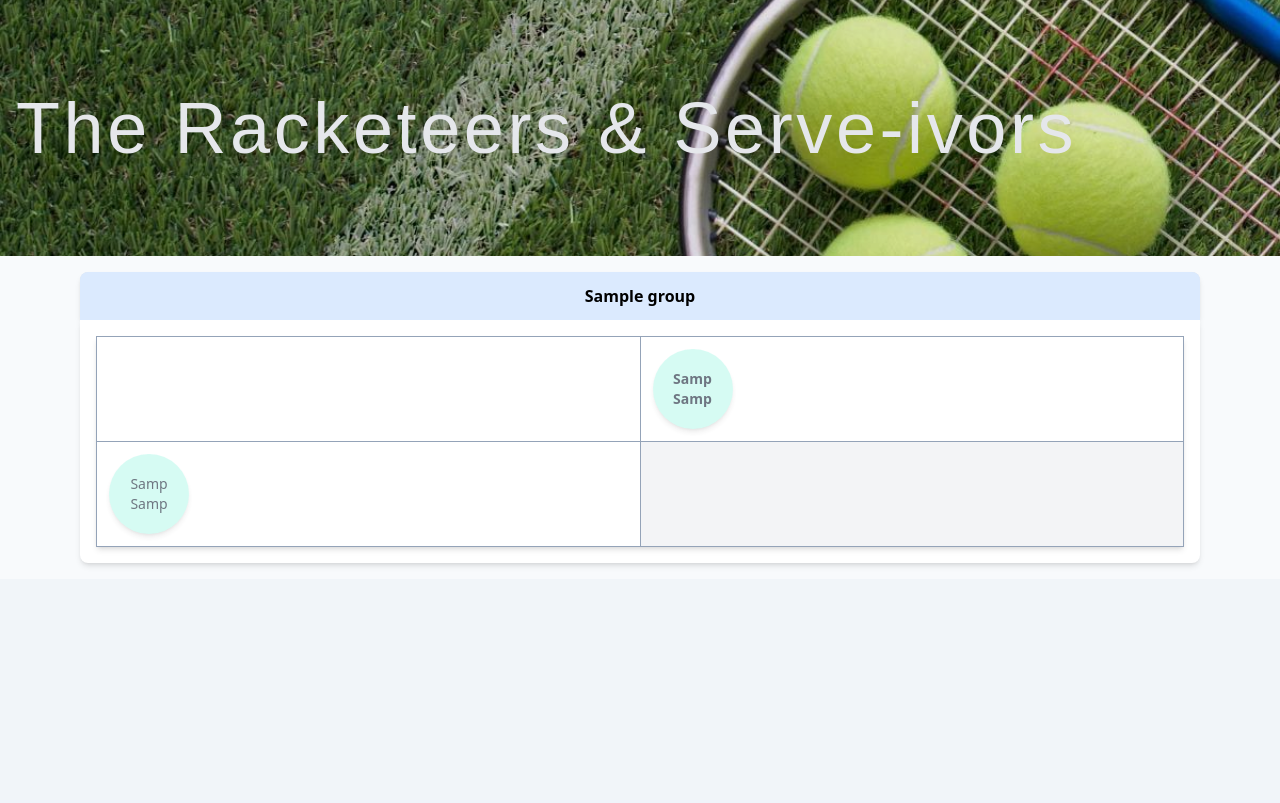
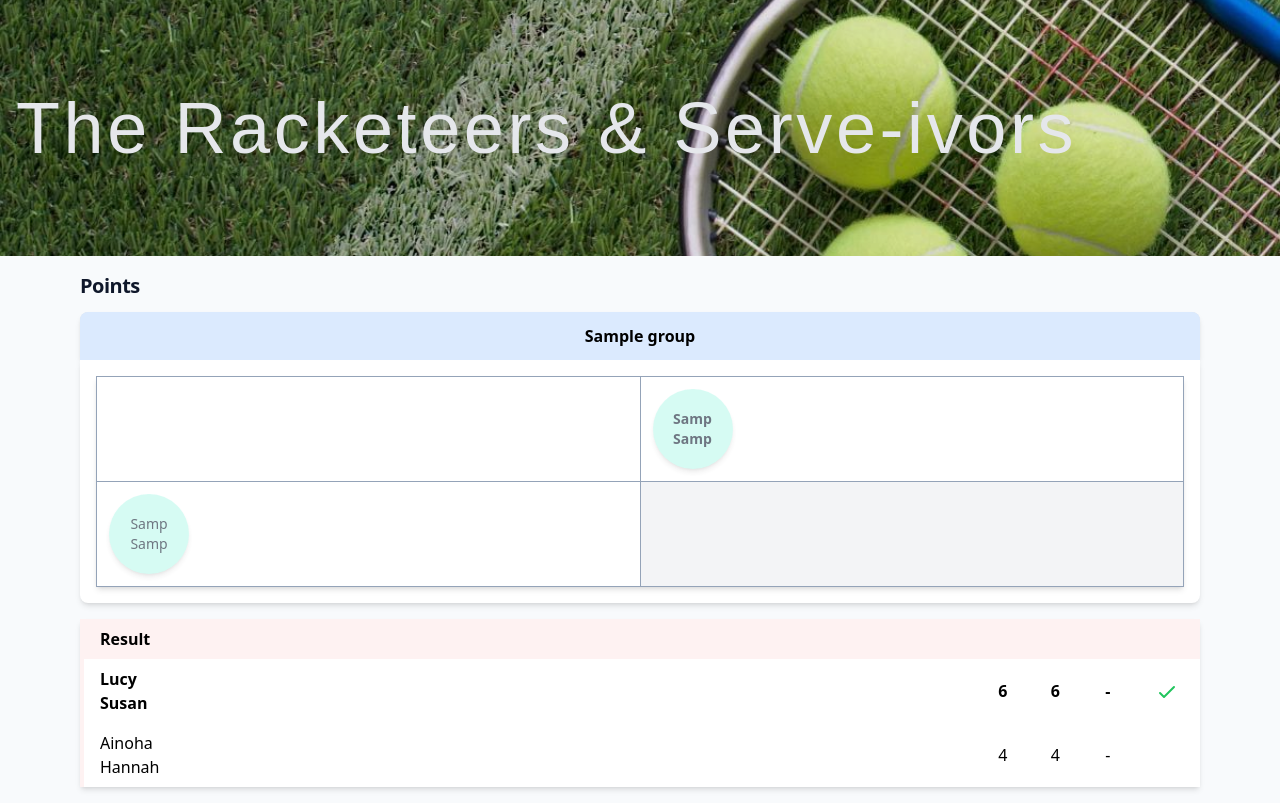
Before and after one commit to keithbloom/tennis-doubles, a Django app: page / in a window 1280 px wide. Before the commit the page ends 566 px from the top, so only its background shows below. Run offline with Django 5.2, Linux system fonts and the light colour scheme; tables that the repository leaves empty hold one stand-in row (values such as "Sample post"); parts of the project's set-up code (start-up, migrations or seed data) failed here and were passed over; some web fonts are replaced.

Commit message:
adds scores templates

```diff
--- a/tournament/static/css/output.css
+++ b/tournament/static/css/output.css
@@ -633,8 +633,24 @@ video {
   margin-bottom: -1px;
 }
 
+.mb-2 {
+  margin-bottom: 0.5rem;
+}
+
+.mb-3 {
+  margin-bottom: 0.75rem;
+}
+
+.mb-4 {
+  margin-bottom: 1rem;
+}
+
 .block {
   display: block;
+}
+
+.inline-block {
+  display: inline-block;
 }
 
 .flex {
@@ -657,6 +673,10 @@ video {
   height: 8rem;
 }
 
+.h-6 {
+  height: 1.5rem;
+}
+
 .h-full {
   height: 100%;
 }
@@ -665,8 +685,20 @@ video {
   width: 4rem;
 }
 
+.w-6 {
+  width: 1.5rem;
+}
+
 .w-full {
   width: 100%;
+}
+
+.w-10 {
+  width: 2.5rem;
+}
+
+.w-3\/5 {
+  width: 60%;
 }
 
 .max-w-3xl {
@@ -675,6 +707,10 @@ video {
 
 .flex-1 {
   flex: 1 1 0%;
+}
+
+.table-fixed {
+  table-layout: fixed;
 }
 
 .border-collapse {
@@ -713,6 +749,12 @@ video {
   justify-content: center;
 }
 
+.space-y-4 > :not([hidden]) ~ :not([hidden]) {
+  --tw-space-y-reverse: 0;
+  margin-top: calc(1rem * calc(1 - var(--tw-space-y-reverse)));
+  margin-bottom: calc(1rem * var(--tw-space-y-reverse));
+}
+
 .overflow-hidden {
   overflow: hidden;
 }
@@ -747,6 +789,10 @@ video {
   border-bottom-width: 2px;
 }
 
+.border-l-4 {
+  border-left-width: 4px;
+}
+
 .border-gray-200 {
   --tw-border-opacity: 1;
   border-color: rgb(229 231 235 / var(--tw-border-opacity));
@@ -759,6 +805,26 @@ video {
 
 .border-transparent {
   border-color: transparent;
+}
+
+.border-yellow-300 {
+  --tw-border-opacity: 1;
+  border-color: rgb(253 224 71 / var(--tw-border-opacity));
+}
+
+.border-l-indigo-500 {
+  --tw-border-opacity: 1;
+  border-left-color: rgb(99 102 241 / var(--tw-border-opacity));
+}
+
+.border-l-tab-badge-0 {
+  --tw-border-opacity: 1;
+  border-left-color: rgb(219 234 254 / var(--tw-border-opacity));
+}
+
+.border-l-tab-badge-1 {
+  --tw-border-opacity: 1;
+  border-left-color: rgb(254 242 242 / var(--tw-border-opacity));
 }
 
 .bg-black {
@@ -906,6 +972,11 @@ video {
   background-color: rgb(255 255 255 / var(--tw-bg-opacity));
 }
 
+.bg-yellow-300 {
+  --tw-bg-opacity: 1;
+  background-color: rgb(253 224 71 / var(--tw-bg-opacity));
+}
+
 .bg-cover {
   background-size: cover;
 }
@@ -942,6 +1013,15 @@ video {
   padding-bottom: 0.75rem;
 }
 
+.px-2 {
+  padding-left: 0.5rem;
+  padding-right: 0.5rem;
+}
+
+.text-left {
+  text-align: left;
+}
+
 .text-center {
   text-align: center;
 }
@@ -955,19 +1035,24 @@ video {
   line-height: 2.25rem;
 }
 
+.text-base {
+  font-size: 1rem;
+  line-height: 1.5rem;
+}
+
 .text-sm {
   font-size: 0.875rem;
   line-height: 1.25rem;
 }
 
+.text-xl {
+  font-size: 1.25rem;
+  line-height: 1.75rem;
+}
+
 .text-xs {
   font-size: 0.75rem;
   line-height: 1rem;
-}
-
-.text-base {
-  font-size: 1rem;
-  line-height: 1.5rem;
 }
 
 .font-bold {
@@ -980,6 +1065,10 @@ video {
 
 .font-thin {
   font-weight: 100;
+}
+
+.tracking-tight {
+  letter-spacing: -0.025em;
 }
 
 .tracking-wider {
@@ -1011,8 +1100,14 @@ video {
   color: rgb(55 65 81 / var(--tw-text-opacity));
 }
 
-.opacity-0 {
-  opacity: 0;
+.text-green-500 {
+  --tw-text-opacity: 1;
+  color: rgb(34 197 94 / var(--tw-text-opacity));
+}
+
+.text-slate-900 {
+  --tw-text-opacity: 1;
+  color: rgb(15 23 42 / var(--tw-text-opacity));
 }
 
 .opacity-0 {
@@ -1139,3 +1234,10 @@ video {
     line-height: 1;
   }
 }
+
+@media (prefers-color-scheme: dark) {
+  .dark\:text-slate-200 {
+    --tw-text-opacity: 1;
+    color: rgb(226 232 240 / var(--tw-text-opacity));
+  }
+}
--- a/tournament/templates/components/header.html
+++ b/tournament/templates/components/header.html
@@ -1,5 +1,5 @@
 {% load static %}
-<header class="relative h-32 sm:h-48 md:h-64 w-full bg-cover bg-center"
+<header class="sticky relative h-32 sm:h-48 md:h-64 w-full bg-cover bg-center"
     style="background-image: url({% static 'img/tennis-background.jpg' %});">
     <div class="absolute inset-0 bg-black opacity-10"></div>
     <div class="relative z-10 flex h-full items-center justify-start px-4">
--- a/tournament/templates/tournament/grid.html
+++ b/tournament/templates/tournament/grid.html
@@ -1,17 +1,20 @@
 {% extends "base.html" %}
 {% load custom_tags %}
+
 
 {% block content %}
 <div class="bg-slate-50 container mx-auto">
     {% header %}
 
-    <div class="w-full max-w-3xl md:max-w-5xl lg:max-w-6xl mx-auto p-4" x-data="{ activeTab: '{{ group_data.0.group.name }}' }">
+
+    <div class="w-full max-w-3xl md:max-w-5xl lg:max-w-6xl mx-auto p-4"
+        x-data="{ activeTab: '{{ group_data.0.group.name }}' }">
+        <h2 class="text-slate-900 text-xl tracking-tight font-bold mb-3 dark:text-slate-200">Points</h2>
         <div class="bg-gray-200 rounded-t-lg shadow-md overflow-hidden">
             <div class="flex">
                 {% for data in group_data %}
                 {% with group_index=forloop.counter0 %}
-                <button
-                    class="flex-1 py-3 px-4 text-center text-base transition duration-200 ease-in-out relative"
+                <button class="flex-1 py-3 px-4 text-center text-base transition duration-200 ease-in-out relative"
                     :class="{
                             'bg-tab-badge-{{ group_index }} text-black font-bold': activeTab === '{{ data.group.name }}',
                             'bg-gray-100 text-gray-700 hover:bg-gray-200 font-medium': activeTab !== '{{ data.group.name }}'
@@ -51,7 +54,8 @@
                             {% with index=forloop.counter0 name=row|first results=row|slice:"1:" total_rows=data.teams|length %}
                             <tr>
                                 <td class="sticky left-0 z-10 p-3 bg-white font-medium border border-slate-400">
-                                    {% team_name team=name index=index group_count=group_count total_teams=total_rows %}</td>
+                                    {% team_name team=name index=index group_count=group_count total_teams=total_rows %}
+                                </td>
                                 {% for cell in results%}
                                 <td
                                     class="p-3 text-center border border-slate-400 {% if cell == None %}bg-gray-100{% endif %}">
@@ -68,7 +72,87 @@
             {% endwith %}
             {% endfor %}
         </div>
+
+
+        <div class="flex flex-col space-y-4">
+            <!-- Match 1 -->
+
+            {% for match in matches %}
+                {% include "tournament/match_results_table.html" with match=match %}
+            {% endfor %}
+            <!--
+            <table class="mb-2 w-full bg-white shadow-md match-table table-fixed border-l-tab-badge-0 border-l-4">
+                <thead>
+                    <tr>
+                        <th class="py-2 px-4 bg-tab-badge-0 text-left result-column" colspan="4">Result</th>
+                        <th class="py-2 px-4 text-center score-column">1</th>
+                        <th class="py-2 px-4 text-center score-column">2</th>
+                        <th class="py-2 px-4 text-center score-column">3</th>
+                    </tr>
+                </thead>
+                <tbody>
+                    <tr>
+                        <td class="py-2 px-4">
+                            <div class="font-bold">Lucy</div>
+                            <div class="font-bold">Susan</div>
+                        </td>
+                        <td class="py-2 px-4 text-center font-bold">6</td>
+                        <td class="py-2 px-4 text-center font-bold">6</td>
+                        <td class="py-2 px-4 text-center">-</td>
+                    </tr>
+                    <tr>
+                        <td class="py-2 px-4">
+                            <div>Ainoha</div>
+                            <div>Hannah</div>
+                        </td>
+                        <td class="py-2 px-4 text-center">4</td>
+                        <td class="py-2 px-4 text-center">4</td>
+                        <td class="py-2 px-4 text-center">-</td>
+                        <td class="py-2 px-4"></td>
+                    </tr>
+                </tbody>
+            </table>
+
+            <table class="mb-2 w-full bg-white shadow-md match-table table-fixed border-l-tab-badge-1 border-l-4">
+                <thead>
+                    <tr>
+                        <th class="py-2 px-4 bg-tab-badge-1 text-left result-column">Result</th>
+                        <th class="py-2 px-4 text-center score-column">1</th>
+                        <th class="py-2 px-4 text-center score-column">2</th>
+                        <th class="py-2 px-4 text-center score-column">3</th>
+                        <th class="py-2 px-4 checkmark-column"></th>
+                    </tr>
+                </thead>
+                <tbody>
+                    <tr>
+                        <td class="py-2 px-4">
+                            <div class="font-bold">Jackie</div>
+                            <div class="font-bold">Carmel</div>
+                        </td>
+                        <td class="py-2 px-4 text-center font-bold">6</td>
+                        <td class="py-2 px-4 text-center">5</td>
+                        <td class="py-2 px-4 text-center font-bold">10</td>
+                        <td class="py-2 px-4 text-center">
+                            <svg xmlns="http://www.w3.org/2000/svg" class="h-6 w-6 text-green-500 inline-block" fill="none" viewBox="0 0 24 24" stroke="currentColor">
+                                <path stroke-linecap="round" stroke-linejoin="round" stroke-width="2" d="M5 13l4 4L19 7" />
+                            </svg>
+                        </td>
+                    </tr>
+                    <tr>
+                        <td class="py-2 px-4">
+                            <div>Audrey</div>
+                            <div>Lucy</div>
+                        </td>
+                        <td class="py-2 px-4 text-center">4</td>
+                        <td class="py-2 px-4 text-center font-bold">7</td>
+                        <td class="py-2 px-4 text-center">2</td>
+                        <td class="py-2 px-4"></td>
+                    </tr>
+                </tbody>
+            </table>
+
+        -->
+        </div>
+
     </div>
-
-</div>
-{% endblock %}
+    {% endblock %}
--- /dev/null
+++ b/tournament/templates/tournament/match_results_table.html
@@ -0,0 +1,132 @@
+{% block extra_css %}
+<style>
+    .match-table {
+        /* border-left: 4px solid #FCD34D; */
+    }
+
+    .score-column {
+        width: 25px;
+    }
+
+    .result-column {
+        width: 80%;
+    }
+
+    .checkmark-column {
+        width: 40px;
+    }
+</style>
+{% endblock %}
+
+<!--
+<table class="w-full bg-white shadow-md table-fixed border-l-4 border-yellow-300 mb-4">
+    <thead>
+        <tr>
+            <th colspan="5" class="py-2 px-4 bg-yellow-300 text-left font-bold">Results</th>
+        </tr>
+    </thead>
+    <tbody>
+        <tr>
+            <td class="py-2 px-4 w-3/5">
+                <div class="font-bold">{{ match.team1_player1 }}</div>
+                <div>{{ match.team1_player2 }}</div>
+            </td>
+            <td class="py-2 px-2 text-center w-10">
+                <span class="{% if match.team1_winner %}font-bold{% endif %}">{{ match.set1_team1 }}</span>
+            </td>
+            <td class="py-2 px-2 text-center w-10">
+                <span class="{% if match.team1_winner %}font-bold{% endif %}">{{ match.set2_team1 }}</span>
+            </td>
+            <td class="py-2 px-2 text-center w-10">
+                <span class="{% if match.team1_winner %}font-bold{% endif %}">{{ match.set3_team1|default:"-" }}</span>
+            </td>
+            <td class="py-2 px-2 text-center w-10">
+                {% if match.team1_winner %}
+                    <svg xmlns="http://www.w3.org/2000/svg" class="h-6 w-6 text-green-500 inline-block" fill="none" viewBox="0 0 24 24" stroke="currentColor">
+                        <path stroke-linecap="round" stroke-linejoin="round" stroke-width="2" d="M5 13l4 4L19 7" />
+                    </svg>
+                {% endif %}
+            </td>
+        </tr>
+        <tr>
+            <td class="py-2 px-4">
+                <div>{{ match.team2_player1 }}</div>
+                <div>{{ match.team2_player2 }}</div>
+            </td>
+            <td class="py-2 px-2 text-center">
+                <span class="{% if not match.team1_winner %}font-bold{% endif %}">{{ match.set1_team2 }}</span>
+            </td>
+            <td class="py-2 px-2 text-center">
+                <span class="{% if not match.team1_winner %}font-bold{% endif %}">{{ match.set2_team2 }}</span>
+            </td>
+            <td class="py-2 px-2 text-center">
+                <span class="{% if not match.team1_winner %}font-bold{% endif %}">{{ match.set3_team2|default:"-" }}</span>
+            </td>
+            <td class="py-2 px-2 text-center">
+                {% if not match.team1_winner %}
+                    <svg xmlns="http://www.w3.org/2000/svg" class="h-6 w-6 text-green-500 inline-block" fill="none" viewBox="0 0 24 24" stroke="currentColor">
+                        <path stroke-linecap="round" stroke-linejoin="round" stroke-width="2" d="M5 13l4 4L19 7" />
+                    </svg>
+                {% endif %}
+            </td>
+        </tr>
+    </tbody>
+</table>
+-->
+<table class="mb-2 w-full bg-white shadow-md match-table table-fixed border-l-tab-badge-1 border-l-4">
+    <thead>
+
+        <tr>
+            <th class="py-2 px-4 bg-tab-badge-1 text-left result-column">Result</th>
+            <th class="py-2 px-4 bg-tab-badge-1 text-center score-column"></th>
+            <th class="py-2 px-4 bg-tab-badge-1 text-center score-column"></th>
+            <th class="py-2 px-4 bg-tab-badge-1 text-center score-column"></th>
+            <th class="py-2 px-4 bg-tab-badge-1 checkmark-column"></th>
+        </tr>
+
+    </thead>
+    <tbody>
+        <tr>
+            <td class="py-2 px-4 result-column">
+                <div class="font-bold">{{ match.team1_player1 }}</div>
+                <div class="font-bold">{{ match.team1_player2 }}</div>
+            </td>
+            <td class="py-2 px-4 text-center score-column"><span
+                    class="{% if match.team1_winner %}font-bold{% endif %}">{{ match.set1_team1 }}</span></td>
+            <td class="py-2 px-4 text-center score-column"><span
+                    class="{% if match.team1_winner %}font-bold{% endif %}">{{ match.set2_team1 }}</span></td>
+            <td class="py-2 px-4 text-center score-column"><span
+                    class="{% if match.team1_winner %}font-bold{% endif %}">{{ match.set3_team1|default:"-" }}</span>
+            </td>
+            <td class="py-2 px-4 text-center checkmark-column">
+                {% if match.team1_winner %}
+                <svg xmlns="http://www.w3.org/2000/svg" class="h-6 w-6 text-green-500 inline-block" fill="none"
+                    viewBox="0 0 24 24" stroke="currentColor">
+                    <path stroke-linecap="round" stroke-linejoin="round" stroke-width="2" d="M5 13l4 4L19 7" />
+                </svg>
+                {% endif %}
+            </td>
+        </tr>
+        <tr>
+            <td class="py-2 px-4 result-column">
+                <div>{{ match.team2_player1 }}</div>
+                <div>{{ match.team2_player2 }}</div>
+            </td>
+            <td class="py-2 px-4 text-center score-column"><span
+                    class="{% if not match.team1_winner %}font-bold{% endif %}">{{ match.set1_team2 }}</span></td>
+            <td class="py-2 px-4 text-center score-column"><span
+                    class="{% if not match.team1_winner %}font-bold{% endif %}">{{ match.set2_team2 }}</span></td>
+            <td class="py-2 px-4 text-center score-column"><span
+                    class="{% if not match.team1_winner %}font-bold{% endif %}">{{ match.set3_team2|default:"-" }}</span>
+            </td>
+            <td class="py-2 px-4 checkmark-column">
+                {% if not match.team1_winner %}
+                <svg xmlns="http://www.w3.org/2000/svg" class="h-6 w-6 text-green-500 inline-block" fill="none"
+                    viewBox="0 0 24 24" stroke="currentColor">
+                    <path stroke-linecap="round" stroke-linejoin="round" stroke-width="2" d="M5 13l4 4L19 7" />
+                </svg>
+                {% endif %}
+            </td>
+        </tr>
+    </tbody>
+</table>
--- a/tournament/views.py
+++ b/tournament/views.py
@@ -37,6 +37,22 @@ def tournament_grid(request):
             match_grid.append(row)
 
         group_data.append({"group": group, "teams": teams, "match_grid": match_grid})
+        matches = [
+        {
+            'team1_player1': 'Lucy',
+            'team1_player2': 'Susan',
+            'team2_player1': 'Ainoha',
+            'team2_player2': 'Hannah',
+            'set1_team1': 6,
+            'set2_team1': 6,
+            'set3_team1': None,
+            'set1_team2': 4,
+            'set2_team2': 4,
+            'set3_team2': None,
+            'team1_winner': True
+        },
+        # Add more match dictionaries here...
+    ]
 
-    context = {"group_data": group_data}
+    context = {"group_data": group_data, "matches": matches}
     return render(request, "tournament/grid.html", context)
```
